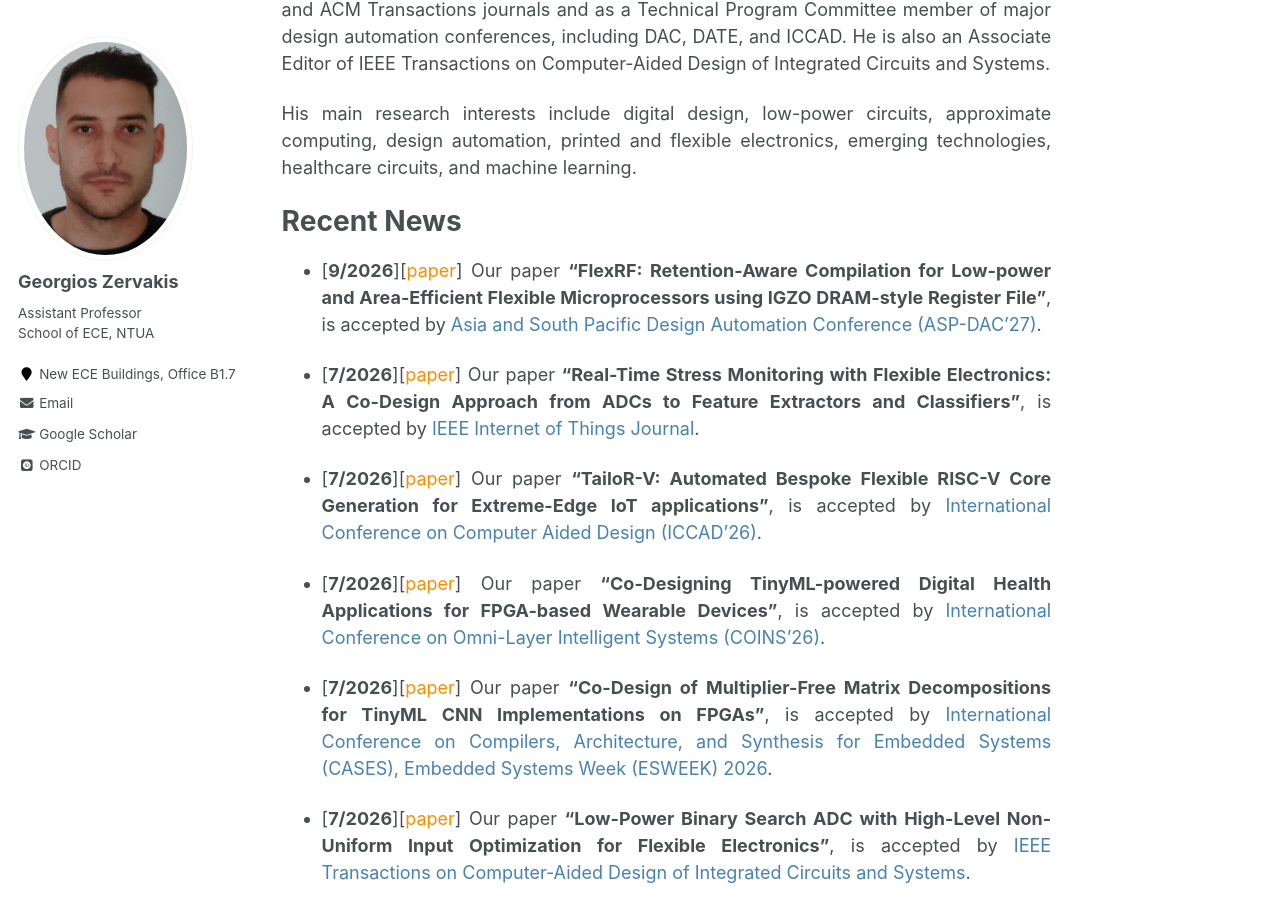
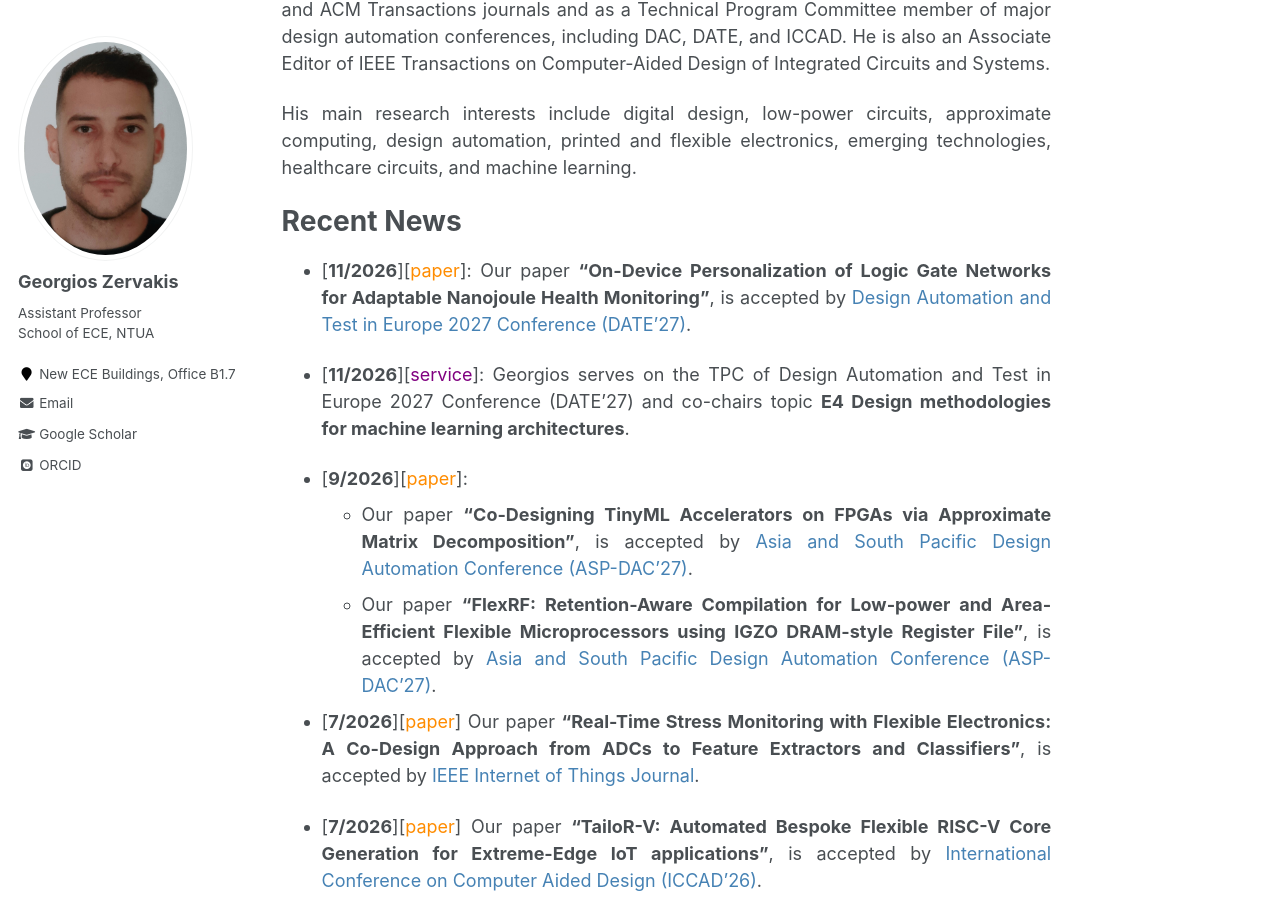
Before and after one commit to giozerv/giozerv.github.io, a Jekyll site: the page built from _pages/about.md, in a window 1280 px wide and 900 px high, scrolled down 589 px. Built offline with Jekyll 4.4.1, drawn with Linux system fonts in a browser that asks for light colours; some web fonts are replaced.

Commit message:
Add ASP-DAC and DATE 2027 news

```diff
--- a/_pages/about.md
+++ b/_pages/about.md
@@ -29,7 +29,13 @@ His main research interests include digital design, low-power circuits, approxim
 Recent News
 ===
 
-* [**9/2026**][<span style="color:darkorange">paper</span>] Our paper **"FlexRF: Retention-Aware Compilation for Low-power and Area-Efficient Flexible Microprocessors using IGZO DRAM-style Register File"**, is accepted by <span style="color:SteelBlue">Asia and South Pacific Design Automation Conference (ASP-DAC'27)</span>.
+* [**11/2026**][<span style="color:darkorange">paper</span>]: Our paper **"On-Device Personalization of Logic Gate Networks for Adaptable Nanojoule Health Monitoring"**, is accepted by <span style="color:SteelBlue">Design Automation and Test in Europe 2027 Conference (DATE'27)</span>.
+
+* [**11/2026**][<span style="color:purple">service</span>]: Georgios serves on the TPC of Design Automation and Test in Europe 2027 Conference (DATE'27) and co-chairs topic **E4 Design methodologies for machine learning architectures**.
+
+* [**9/2026**][<span style="color:darkorange">paper</span>]:
+  * Our paper **"Co-Designing TinyML Accelerators on FPGAs via Approximate Matrix Decomposition"**, is accepted by <span style="color:SteelBlue">Asia and South Pacific Design Automation Conference (ASP-DAC'27)</span>.
+  * Our paper **"FlexRF: Retention-Aware Compilation for Low-power and Area-Efficient Flexible Microprocessors using IGZO DRAM-style Register File"**, is accepted by <span style="color:SteelBlue">Asia and South Pacific Design Automation Conference (ASP-DAC'27)</span>.
 
 * [**7/2026**][<span style="color:darkorange">paper</span>] Our paper **"Real-Time Stress Monitoring with Flexible Electronics: A Co-Design Approach from ADCs to Feature Extractors and Classifiers"**, is accepted by <span style="color:SteelBlue">IEEE Internet of Things Journal</span>.
 
```
